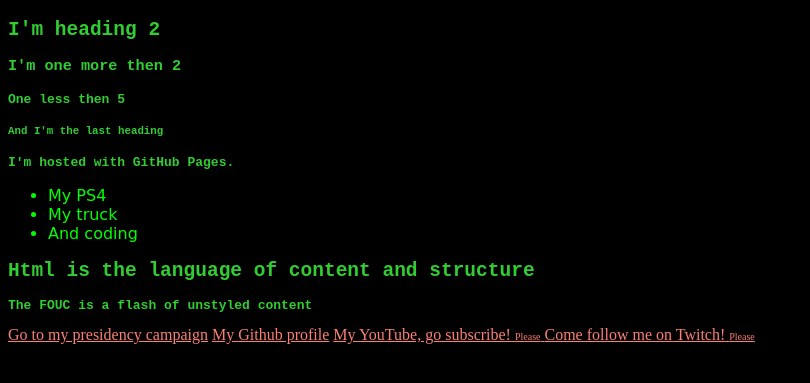
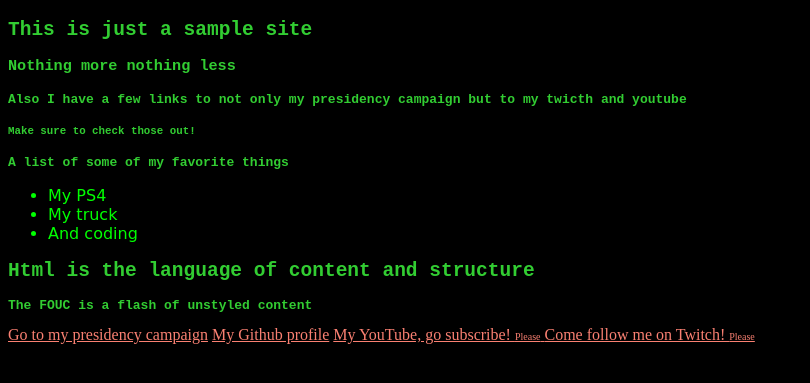
Before and after one commit to AlexTheGreat210/alexthegreat210.github.io, a plain HTML site: page index.html in a window 1280 px wide. Shown: the part 61-444 px from the top of the page, without its empty margins (0-810 px from the left). Drawn offline with Linux system fonts and the light colour scheme.

Commit message:
Changed some wording and made it more understandable

```diff
--- a/index.html
+++ b/index.html
@@ -36,11 +36,11 @@
 </head>
 <body>
 <h1>Hello World</h1>
-<h2>I'm heading 2</h2>
-<h3>I'm one more then 2</h3>
-<h4>One less then 5</h4>
-<h5>And I'm the last heading</h5>
-<p>I'm hosted with GitHub Pages.</p>
+<h2>This is just a sample site</h2>
+<h3>Nothing more nothing less</h3>
+<h4>Also I have a few links to not only my presidency campaign but to my twicth and youtube </h4>
+<h5>Make sure to check those out!</h5>
+<p>A list of some of my favorite things</p>
 <ul>
   <li>My PS4</li>
   <li>My truck</li>
```
